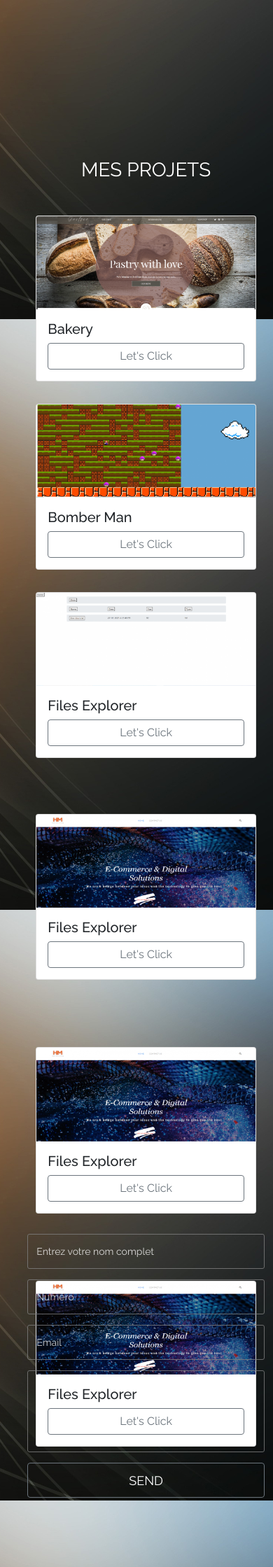
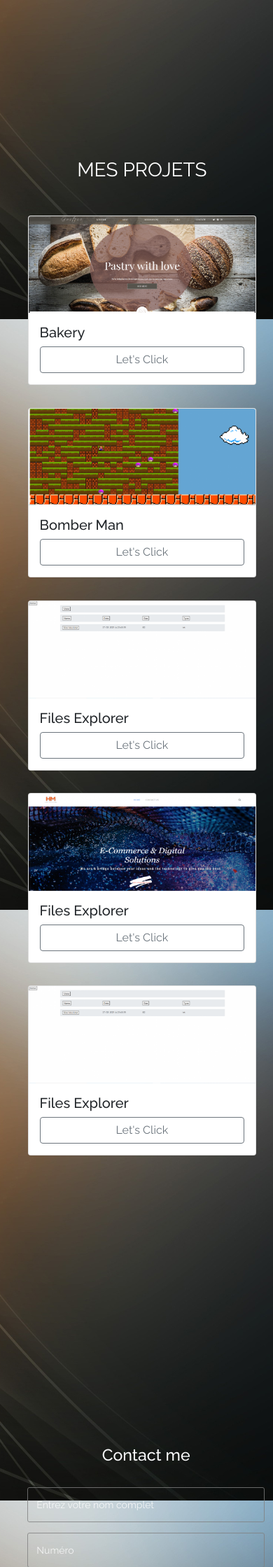
Before and after one commit to alirezasyed/myPortfolio, a PHP site: page / in a window 390 px wide. Shown: the part 2920-5159 px from the top of the page at 70% size. Run offline with PHP 8.4, Linux system fonts and the light colour scheme; some libraries are stand-ins or nearby versions.

Commit message:
ajoute une animation coolet organise le code

```diff
--- a/css/styles.css
+++ b/css/styles.css
@@ -393,11 +417,21 @@ p {
     margin-top: 25%;
 }
 
+/* #projet .hmtech , .file-explorer {
+    margin-top: 2rem;
+} */
+
+/* #projet .card {
+    max-width: 100%;
+} */
+
+
+
 
 /* ================ Contact Us =================== */
 
 #form {
-    padding-bottom: 5%;
+    padding: 20% 5%;
 }
 
 #form .contact-line {
@@ -616,8 +658,9 @@ p {
     #projet .card {
         margin-bottom: 10%;
     }
+
     #form {
-        padding: 150% 0px 200px 0;
+        padding: 60% 0px 200px 0;
     }
 }
 
@@ -727,18 +770,15 @@ p {
     }
     /* ======== Projet ========== */
     #projet {
-        margin: 100% 0 0 7%;
+        margin: 100% 0 0 4%;
     }
-    #projet .projet-line {
-        color: #fff;
-        width: 100%;
-    }
-    #projet .card {
-        margin-bottom: 10%;
+
+    #form {
+        margin: 80% 0 20% 7%;
+        padding: 175% 0px 30% 0;
     }
     #form {
-        margin: 12% 0 20% 7%;
-        padding-bottom: 30%;
+
     }
 }
 
--- a/index.html
+++ b/index.html
@@ -28,6 +28,8 @@
 </head>
 
 <body>
+
+    <div class="scrollTop"></div>
 
     <!-- Header -->
     <header id="home" class="header">
@@ -418,9 +420,9 @@
 
             <div class="container-fluid">
 
-                <div class="row">
+                <div class="row d-flex justify-content-center">
 
-                    <div class="col-md-4">
+                    <div class="col-sm-6 col-md-4">
 
                         <div class="card">
 
@@ -428,14 +430,14 @@
 
                             <div class="card-body d-flex flex-column align-content-around">
                                 <h5 class="card-title">Bakery</h5>
-                                <a href="#" class="btn btn-outline-secondary">Let's Click</a>
+                                <a href="https://bakerysiteacs.netlify.app/" class="btn btn-outline-secondary" target="_blank">Let's Click</a>
                             </div>
 
                         </div>
 
                     </div>
 
-                    <div class="col-md-4">
+                    <div class="col-sm-6 col-md-4">
 
                         <div class="card">
 
@@ -443,14 +445,14 @@
 
                             <div class="card-body d-flex flex-column align-content-around">
                                 <h5 class="card-title">Bomber Man</h5>
-                                <a href="#" class="btn btn-outline-secondary">Let's Click</a>
+                                <a href="https://javascriptbomberman.netlify.app/" class="btn btn-outline-secondary" target="_blank">Let's Click</a>
                             </div>
 
                         </div>
 
                     </div>
 
-                    <div class="col-md-4">
+                    <div class="col-sm-6 col-md-4">
 
                         <div class="card">
 
@@ -466,11 +468,27 @@
                     </div>
 
 
-                    <div class="col-md-4">
+                    <div class="col-sm-6 mx-auto col-md-4">
 
-                        <div class="card my-5">
+                        <div class="card hmtech">
 
                             <img src="images/hmtech.png" class="card-img-top" alt="...">
+
+                            <div class="card-body d-flex flex-column align-content-around">
+                                <h5 class="card-title">Files Explorer</h5>
+                                <a href="https://hmtechsolutions.ca/" class="btn btn-outline-secondary" target="_blank">Let's Click</a>
+                            </div>
+
+                        </div>
+
+                    </div>
+
+
+                    <div class="col-sm-6 mx-auto col-md-4">
+
+                        <div class="card file-explorer">
+
+                            <img src="images/files-explorer.png" class="card-img-top" alt="...">
 
                             <div class="card-body d-flex flex-column align-content-around">
                                 <h5 class="card-title">Files Explorer</h5>
@@ -481,40 +499,6 @@
 
                     </div>
 
-
-                    <div class="col-md-4">
-
-                        <div class="card my-5">
-
-                            <img src="images/hmtech.png" class="card-img-top" alt="...">
-
-                            <div class="card-body d-flex flex-column align-content-around">
-                                <h5 class="card-title">Files Explorer</h5>
-                                <a href="#" class="btn btn-outline-secondary">Let's Click</a>
-                            </div>
-
-                        </div>
-
-                    </div>
-
-
-                    <div class="col-md-4">
-
-                        <div class="card my-5">
-
-                            <img src="images/hmtech.png" class="card-img-top" alt="...">
-
-                            <div class="card-body d-flex flex-column align-content-around">
-                                <h5 class="card-title">Files Explorer</h5>
-                                <a href="#" class="btn btn-outline-secondary">Let's Click</a>
-                            </div>
-
-                        </div>
-
-                    </div>
-
-
-
                 </div>
 
             </div>
@@ -523,7 +507,7 @@
 
 
     <!-- Contact us  -->
-    <div id="form" class="contact-us-form my-5">
+    <div id="form" class="contact-us-form">
 
         <div class="container-fluid">
 
--- a/js/script.js
+++ b/js/script.js
@@ -1,6 +1,8 @@
 $(document).scroll(function() {
     $('.navbar').toggleClass('scrolled', $(this).scrollTop() > $('.navbar').height());
 });
+
+// particles
 
 const canvas = document.getElementById("canvas1");
 const ctx = canvas.getContext("2d");
@@ -150,3 +152,31 @@ window.addEventListener('mouseout',
 
 init();
 animate();
+
+
+
+// up arrow
+
+window.addEventListener('scroll', function() {
+    var scroll = document.querySelector('.scrollTop');
+    scroll.classList.toggle("active", window.scrollY > 2800)
+})
+
+
+
+
+// form
+
+document.querySelector("form").addEventListener("submit", handleSubmit);
+
+const handleSubmit = (e) => {
+  e.preventDefault()
+  let myForm = document.getElementById('pizzaOrder');
+  let formData = new FormData(myForm)
+  fetch('/', {
+    method: 'POST',
+    headers: { "Content-Type": "application/x-www-form-urlencoded" },
+    body: new URLSearchParams(formData).toString()
+  }).then(() => console.log('Form successfully submitted')).catch((error) =>
+    alert(error))
+}
```
Also changed, not shown: other parts of css/styles.css (+41 -9 lines), images/up.png (added).
